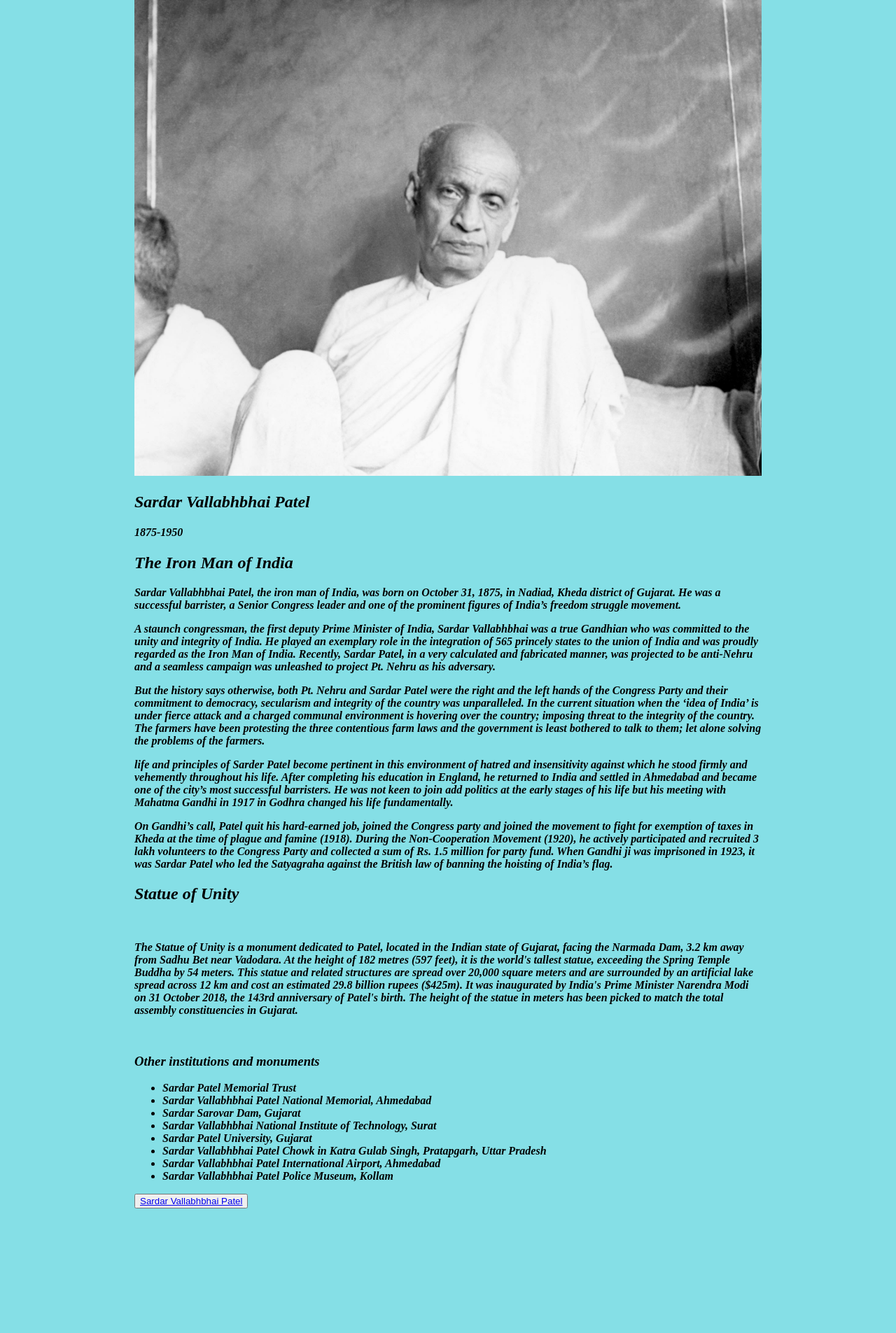
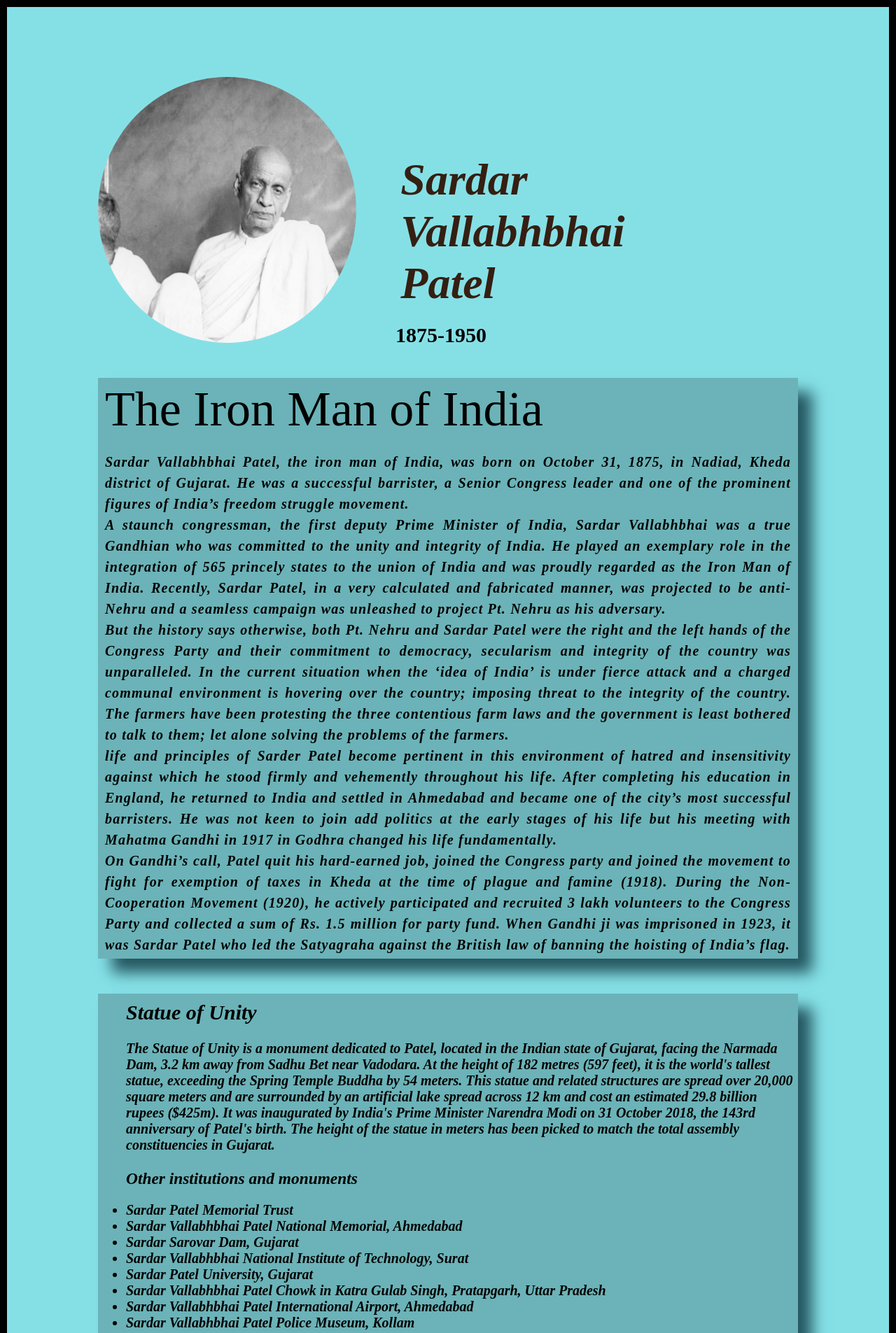
Before and after one commit to jaks2023/OIBSIP_TributePage, a plain HTML site: page Tribute Page/index.html in a window 1280 px wide. Shown: the top 1905 px of the page at 70% size. Before the commit the page ends 1727 px from the top, so only its background shows below. Drawn offline with Linux system fonts and the light colour scheme.

Commit message:
Update style.css

```diff
--- a/Tribute Page/style.css
+++ b/Tribute Page/style.css
@@ -1,39 +1,135 @@
-body{
-    background-color: rgba(13, 193, 206,0.5);
-    margin:0 15%;
+*{
+    margin: 0;
+    padding: 0;
+    box-sizing: border-box;
+}
+.container{
+background-color:rgba(13, 193, 206,0.5);
+min-height: 100vh;
+border: 10px solid;
+
+}
+.content{
+    max-width: 1000px;
+    margin: 0 auto;
+
+
+}
+.image_container,img{
+    width:450px;
+    height: 380px;
+}
+.top_section{
+    display: flex;
+    justify-content: space-between;
+    margin-top: 100px;
+    align-items: flex-end;
+}
+.image_container{
+    border-radius: 50%;
+    overflow: hidden;
+}
+.top_section h1{
+    font-size: 50px;
+    font-weight: bold;
+    color:rgb(53, 31, 18);
+    padding-right: 100px;
+    padding-bottom: 100px;
+    }
+.top_section h4{
+    font-size: 30px;
+    text-align: end;
+    padding-right: 100px;
+    padding-bottom: 100px;
+}
+.about_section{
+    margin-top: 50px;
+    background-color: rgba(0, 0, 0,0.2);
+    box-shadow: 20px 20px 20px rgb(37, 87, 97);
+    padding: 5px 10px;
+}
+.about_section h2{
+    font-size: 70px;
+    font-weight: 400;
+    margin-bottom: 20px;
+
+}
+.about_section p {
+    font-size: 20px;
+    line-height: 30px;
+    letter-spacing: 1.2px;
+    text-align: justify;
     font-style: italic;
-    font-weight: bold;
+}
+.Statue{
+    font-size: 20px;
+    margin-top: 5%;
+    padding-top: 10px;
+    padding-bottom: 30px;
+    font-style: italic;
+    background-color: rgba(0, 0, 0,0.2);
+    box-shadow: 20px 20px 20px rgb(37, 87, 97);
+    padding-left: 4%;
+
+}
+.topic:hover{
+    text-decoration: underline;
+    cursor: pointer;
+
+}
+.list{
+    padding-top: 20px;
+}
+.name_wrapper{
+    height: 40vh;
+}
+#Name{
+    padding-top:50px;
+    padding-left: 10%;
+    font-style: italic;
+    cursor: pointer;
+   font-size: 400%;
+
+}
+#Name:hover{
+
+    color: rgb(220, 198, 198);
+}
+#Date{
+    padding-right:445px;
+    margin-top:-80px;
+
+}
+#Date:hover{
+    color:rgb(220, 198, 198);
+}
+
+.footer{
+    margin: 50px 0;
+
+}
+.footer p{
+    text-align: end;
+
+
+}
+.End a {
+    font-size:20px;
+    color:black;
+    text-decoration: none;
+    color: white;
+}
+
+.End{
+    background-color: rgb(2, 2, 2);
+    padding: 1px 2px;
+    border-radius: 2rem;
+    /*border:2px solid rgb(44, 193, 188);*/
+    margin-top: 1rem;
 
 }
 
-#title{
-    text-align: center;
-    text-shadow:5px 5px 10px black;
-    font-size: 40px;
-    font-family: 'Edu NSW ACT Foundation',cursive;
-    font-weight: 550;
 
+.End a:hover{
+    color: rgb(222, 204, 204);
 }
-
-img{
-    display: inline-block;
-    width: 100%;
-    /* margin: 0 10%; */
-}
-
-#img-caption{
-    font-size: 13px;
-}
-
-div#tribute-info{
-    background-color: rgba(0, 0, 0,0.2);
-    box-shadow: 20px 20px 20px rgb(58, 121, 133);
-    padding: 5px 10px;
-    margin-top: 20px;
-    margin-bottom: 20px;
-}
-h1.title{
-    color: white;
-    text-align: center;
-    text-shadow:5px 5px 10px black;
-}
```
